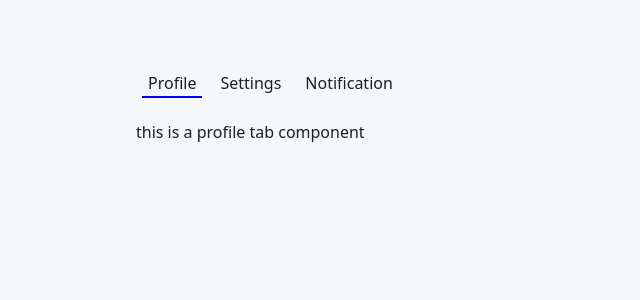
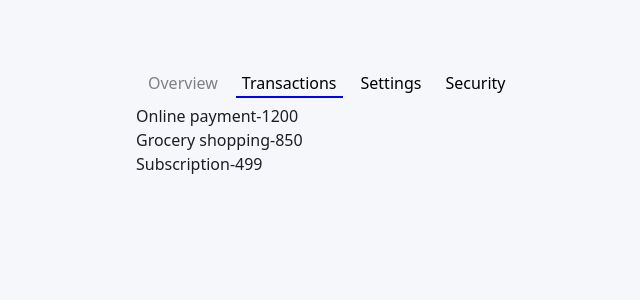
Before and after one commit to Shashwat-Mahto/Frontend-SDE-1, a React (Vite) app: page /tab in a window 1280 px wide. Shown: the top 300 px of the page, without its empty margins (48-688 px from the left). Built offline with nearby package versions, Linux system fonts and the light colour scheme.

Commit message:
Tab component imporoved

```diff
--- a/src/components/tabs/Tab.tsx
+++ b/src/components/tabs/Tab.tsx
@@ -4,39 +4,75 @@ import type { TabDataType } from "../../pages/TabPage";
 type tabProps = {
   tabData: TabDataType[];
 };
+
+const RenderTabContent = ({
+  activeTabData,
+}: {
+  activeTabData: TabDataType;
+}) => {
+  return Array.isArray(activeTabData?.content) ? (
+    <div style={{
+      display:"flex",
+      flexDirection:"column",
+    }}>
+      {activeTabData?.content?.map((curr: any) => (
+        <span key={curr?.id}>
+          {curr?.title}-{curr?.amount}
+        </span>
+      ))}
+    </div>
+  ) : (
+    <div>
+      <span>{activeTabData?.content}</span>
+    </div>
+  );
+};
+
+const getFirstNonDisabledActiveTab = (tabData:any[]) =>{
+  return tabData?.find((curr:TabDataType)=> curr?.disabled === false)?.id;
+}
 function Tab({ tabData }: tabProps) {
-
-    const [activeTab , setActiveTab] = useState<number>(tabData[0]?.id);
-    const handleTabChange = (id:number)=>{
-        if(id === activeTab) return;
-        setActiveTab(id);
+  const [activeTab, setActiveTab] = useState<number | string | undefined>(()=>getFirstNonDisabledActiveTab(tabData));
+  const handleTabChange = (id: number | string) => {
+    if (id === activeTab) return;
+    setActiveTab(id);
+  };
 
 
-    }
+  useEffect(()=>{
+    const activeTabExists = tabData?.some((tab) => (
+      tab?.id === activeTab && !(tab?.disabled)
+    ))
 
-    const activeTabContent = tabData?.find((curr) => curr?.id === activeTab);
+    if(!activeTabExists) setActiveTab(getFirstNonDisabledActiveTab(tabData))
 
+
+  } , [tabData , activeTab])
+
+  const activeTabData = tabData?.find((tab) => tab.id === activeTab && !(tab.disabled));
   return (
     <div className="container">
       <div className="tab-container">
         <div className="tabs">
           {tabData?.map((tab) => (
-            <button key={tab?.id}
-            style={{
-                border:"none",
+            <button
+              key={tab?.id}
+              style={{
+                border: "none",
                 borderBottom: tab?.id === activeTab ? "2px solid blue" : "none",
-                 margin:"6px",
-                 background:'transparent'
-
-            }}
-            onClick={()=>handleTabChange(tab?.id)}
-            >{tab.label}</button>
+                margin: "6px",
+                background: "transparent",
+                color: tab?.disabled ? "grey" : "black"
+              }}
+              onClick={() => handleTabChange(tab?.id)}
+              disabled={tab?.disabled}
+            >
+              {tab.label}
+            </button>
           ))}
         </div>
 
-        {activeTabContent &&  <div>
-            <p>{activeTabContent?.content}</p>
-            </div>}
+        {activeTabData && <RenderTabContent activeTabData={activeTabData} />}
       </div>
     </div>
   );
--- a/src/pages/TabPage.tsx
+++ b/src/pages/TabPage.tsx
@@ -1,31 +1,47 @@
 import Tab from "../components/tabs/Tab";
 
 export type TabDataType = {
-  id:number,
+  id:number | string,
   label:string,
-  content: string,
+  content: string | any[],
+  disabled: boolean
+}
+
+export type TabDataTypeV2 = {
+  content :string,
 }
 
 
-const tabsData:TabDataType[] = [
+const tabsData:TabDataType[] =[
   {
-    id:101,
-    label: "Profile",
-    content: "this is a profile tab component"
+    id: "overview",
+    label: "Overview",
+    disabled: true,
+    content: "View your account overview and recent activity.",
   },
-
   {
-    id:102,
+    id: "transactions",
+    label: "Transactions",
+    disabled: false,
+    content: [
+      { id: 1, title: "Online payment", amount: 1200 },
+      { id: 2, title: "Grocery shopping", amount: 850 },
+      { id: 3, title: "Subscription", amount: 499 },
+    ],
+  },
+  {
+    id: "settings",
     label: "Settings",
-    content: "this is a Setting tab component"
+    disabled: false,
+    content: "Manage your account settings.",
   },
-
   {
-    id:103,
-    label: "Notification",
-    content: "this is a notification tab component"
+    id: "security",
+    label: "Security",
+    disabled: false,
+    content: "Manage your password and security preferences.",
   },
-]
+];
 function TabPage() {
   return <Tab tabData={tabsData} />;
 }
```
